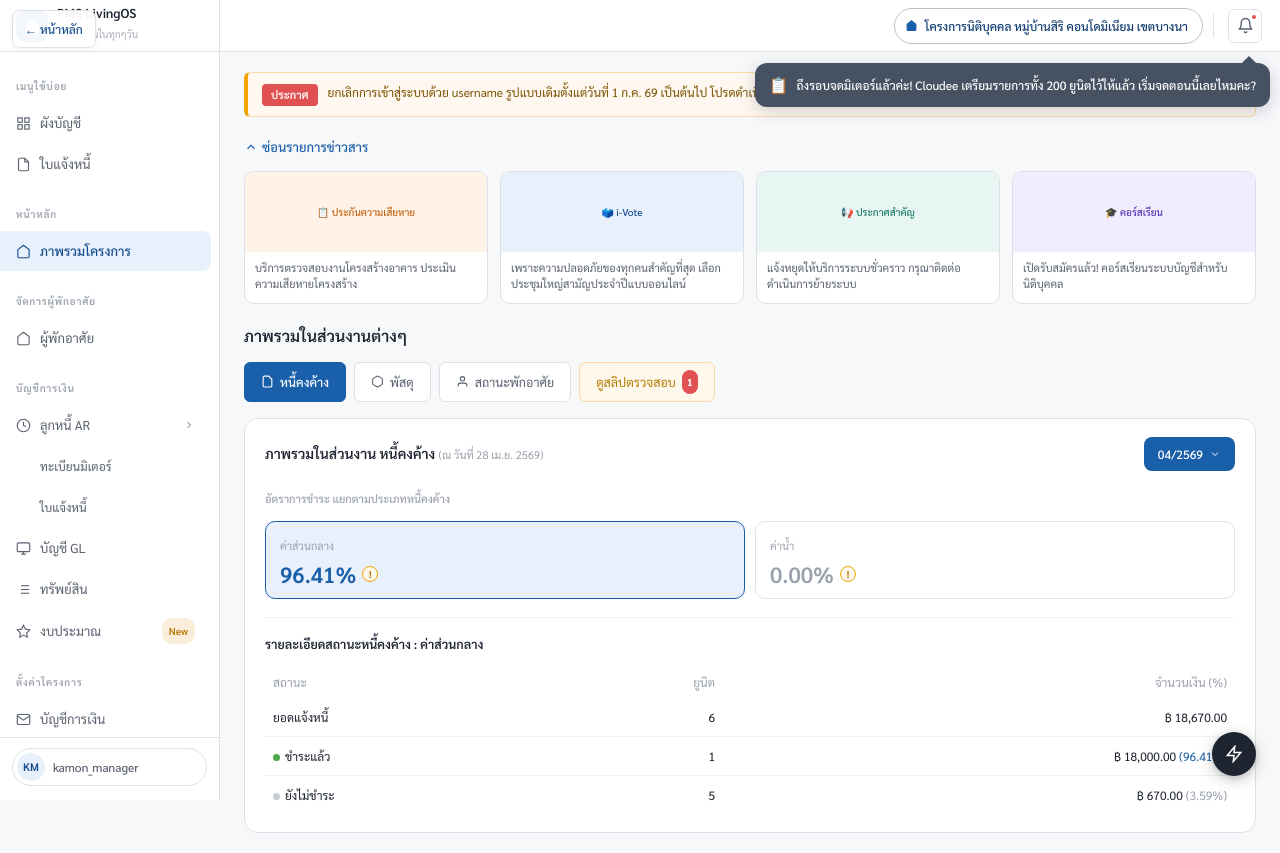
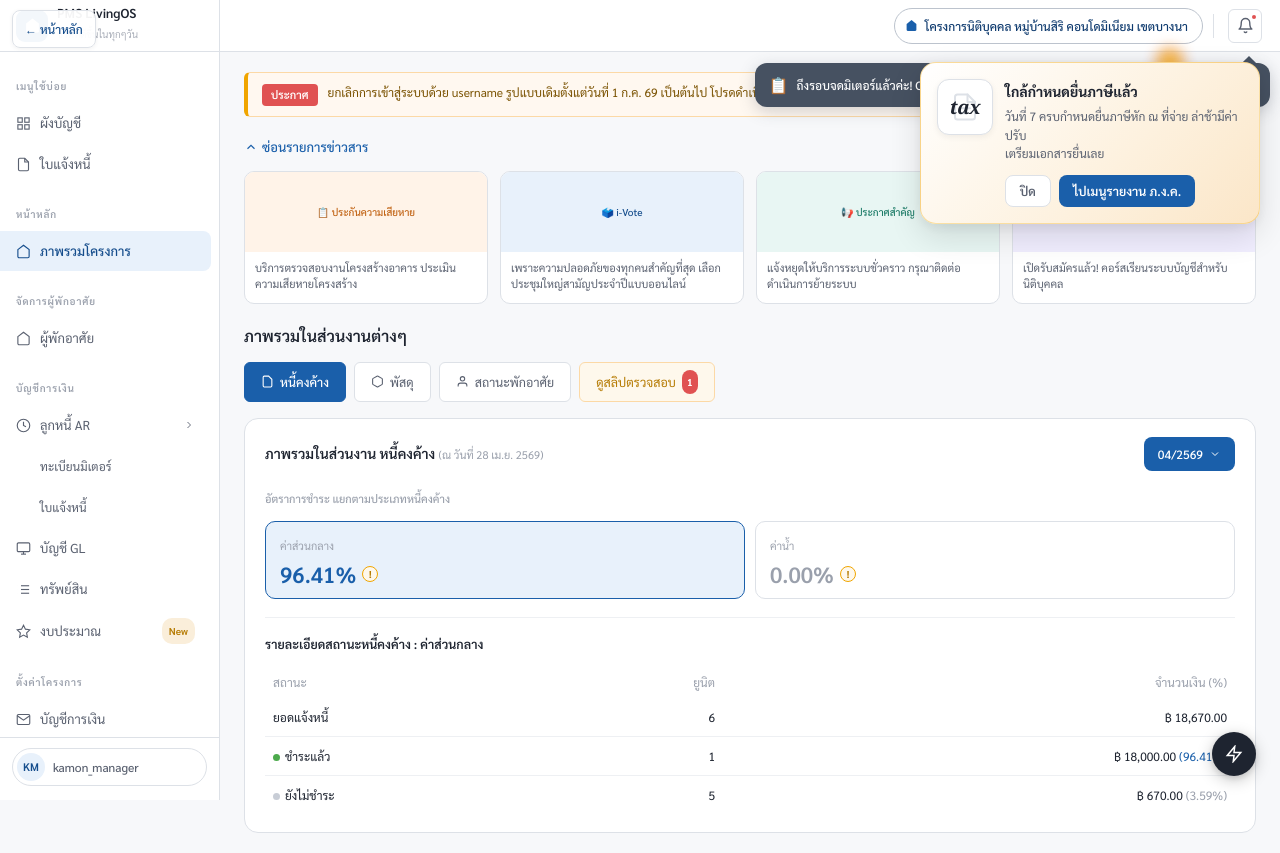
Before and after one commit to kamontools/PMSPlayground, a Vue app: page /prototype/pms-ju-drawer in a window 1280 px wide. Built offline with nearby package versions, Linux system fonts and the light colour scheme; a web font is replaced by a local one.

Commit message:
Add tax filing deadline toast to PmsJuDrawer prototype
Shows a dismissible reminder card about the upcoming withholding tax
filing deadline, with a shortcut action into the ภ.ง.ด. report menu.

Co-Authored-By: Claude Sonnet 5 <noreply@anthropic.com>

```diff
--- a/src/views/PmsJuDrawer.vue
+++ b/src/views/PmsJuDrawer.vue
@@ -197,6 +197,31 @@
       </div>
     </main>
 
+    <transition name="tax-toast-fade">
+      <div v-if="taxToastVisible" class="tax-toast" ref="taxToastRef">
+        <div class="tax-toast-orb" aria-hidden="true" />
+        <div class="tax-toast-card" ref="taxToastCardRef">
+          <div class="tax-toast-icon">
+            <svg viewBox="0 0 24 24" fill="none" stroke="currentColor" stroke-width="1.6" stroke-linecap="round" stroke-linejoin="round">
+              <path d="M14 2H6a2 2 0 00-2 2v16a2 2 0 002 2h12a2 2 0 002-2V8z"/>
+              <polyline points="14 2 14 8 20 8"/>
+              <line x1="8" y1="13" x2="16" y2="13"/>
+              <line x1="8" y1="17" x2="13" y2="17"/>
+            </svg>
+            <span class="tax-toast-icon-label">tax</span>
+          </div>
+          <div class="tax-toast-body">
+            <div class="tax-toast-title">ใกล้กำหนดยื่นภาษีแล้ว</div>
+            <div class="tax-toast-desc">วันที่ 7 ครบกำหนดยื่นภาษีหัก ณ ที่จ่าย ล่าช้ามีค่าปรับ<br />เตรียมเอกสารยื่นเลย</div>
+            <div class="tax-toast-actions">
+              <button type="button" class="tax-toast-btn tax-toast-btn-ghost" @click="taxToastVisible = false">ปิด</button>
+              <button type="button" class="tax-toast-btn tax-toast-btn-primary" @click="taxToastVisible = false">ไปเมนูรายงาน ภ.ง.ค.</button>
+            </div>
+          </div>
+        </div>
+      </div>
+    </transition>
+
     <aside ref="juDrawerRef" class="ju-drawer" :class="{ open: drawerOpen }">
       <div class="drawer-head">
         <span class="head-title">การแจ้งเตือน</span>
@@ -383,12 +408,23 @@
 </template>
 
 <script setup>
-import { ref, computed, onMounted, onUnmounted } from 'vue'
+import { ref, computed, onMounted, onUnmounted, nextTick } from 'vue'
 
 const drawerOpen = ref(false)
 const juBtnRef = ref(null)
 const juDrawerRef = ref(null)
 const demoOpen = ref(false)
+const taxToastVisible = ref(true)
+const taxToastRef = ref(null)
+const taxToastCardRef = ref(null)
+
+function measureTaxToast() {
+  if (!taxToastRef.value || !taxToastCardRef.value) return
+  const w = taxToastCardRef.value.offsetWidth
+  const h = taxToastCardRef.value.offsetHeight
+  taxToastRef.value.style.setProperty('--toast-w', w + 'px')
+  taxToastRef.value.style.setProperty('--toast-h', h + 'px')
+}
 
 const demoStates = [
   { id: 'none',      label: 'ไม่มีแจ้งเตือน' },
@@ -649,9 +685,12 @@ function onDocumentClick(e) {
 
 onMounted(() => {
   document.addEventListener('click', onDocumentClick)
+  nextTick(measureTaxToast)
+  window.addEventListener('resize', measureTaxToast)
 })
 onUnmounted(() => {
   document.removeEventListener('click', onDocumentClick)
+  window.removeEventListener('resize', measureTaxToast)
 })
 </script>
 
@@ -814,6 +853,122 @@ onUnmounted(() => {
   -webkit-box-orient: vertical;
 }
 
+/* ── Tax deadline toast ── */
+.tax-toast {
+  position: fixed;
+  top: 62px;
+  right: 20px;
+  z-index: 260;
+  width: 340px;
+  max-width: calc(100vw - 40px);
+  --toast-w: 340px;
+  --toast-h: 140px;
+}
+.tax-toast-card {
+  position: relative;
+  z-index: 1;
+  display: flex;
+  align-items: flex-start;
+  gap: 12px;
+  padding: 16px;
+  border-radius: 16px;
+  background: linear-gradient(135deg, #fff 0%, #fdf1de 60%, #fbe6c8 100%);
+  border: 1px solid rgba(240, 165, 0, 0.35);
+  box-shadow: 0 12px 32px rgba(0, 0, 0, 0.12), 0 4px 12px rgba(0, 0, 0, 0.06);
+  font-family: var(--font, sans-serif);
+}
+.tax-toast-orb {
+  position: absolute;
+  top: 0;
+  left: 0;
+  width: 28px;
+  height: 28px;
+  border-radius: 50%;
+  background: radial-gradient(circle, rgba(255, 224, 160, 1) 0%, rgba(240, 165, 0, 0.95) 45%, rgba(240, 55, 55, 0.55) 72%, rgba(240, 55, 55, 0) 100%);
+  filter: blur(7px);
+  z-index: 0;
+  pointer-events: none;
+  offset-path: rect(0px var(--toast-w) var(--toast-h) 0px round 16px);
+  offset-distance: 0%;
+  offset-rotate: 0deg;
+  animation: tax-toast-orb-move 4s linear infinite;
+}
+@keyframes tax-toast-orb-move {
+  to { offset-distance: 100%; }
+}
+.tax-toast-icon {
+  position: relative;
+  width: 56px;
+  height: 56px;
+  flex-shrink: 0;
+  border-radius: 12px;
+  background: #fff;
+  border: 1px solid var(--gray-200, #dde1e7);
+  box-shadow: 0 2px 6px rgba(0, 0, 0, 0.06);
+  display: flex;
+  align-items: center;
+  justify-content: center;
+}
+.tax-toast-icon svg {
+  position: absolute;
+  width: 30px;
+  height: 30px;
+  color: var(--gray-200, #dde1e7);
+}
+.tax-toast-icon-label {
+  position: relative;
+  font-family: Georgia, 'Times New Roman', serif;
+  font-weight: 700;
+  font-style: italic;
+  font-size: 19px;
+  letter-spacing: -0.5px;
+  color: var(--gray-800, #1e2430);
+}
+.tax-toast-body { flex: 1; min-width: 0; }
+.tax-toast-title {
+  font-size: 14px;
+  font-weight: 700;
+  color: var(--gray-800, #1e2430);
+  margin-bottom: 4px;
+}
+.tax-toast-desc {
+  font-size: 12px;
+  line-height: 1.55;
+  color: var(--gray-600, #5a6170);
+  margin-bottom: 12px;
+}
+.tax-toast-actions { display: flex; gap: 8px; }
+.tax-toast-btn {
+  padding: 7px 14px;
+  border-radius: 8px;
+  font-size: 12.5px;
+  font-weight: 600;
+  cursor: pointer;
+  border: none;
+  font-family: var(--font, sans-serif);
+  transition: background .12s, border-color .12s;
+  white-space: nowrap;
+}
+.tax-toast-btn-ghost {
+  background: #fff;
+  border: 1px solid var(--gray-200, #dde1e7);
+  color: var(--gray-600, #5a6170);
+}
+.tax-toast-btn-ghost:hover { background: var(--gray-50, #f7f8fa); }
+.tax-toast-btn-primary {
+  background: var(--blue-600, #1a5faa);
+  color: #fff;
+}
+.tax-toast-btn-primary:hover { background: var(--blue-700, #154d8c); }
+
+.tax-toast-fade-enter-active, .tax-toast-fade-leave-active {
+  transition: opacity .2s ease, transform .2s ease;
+}
+.tax-toast-fade-enter-from, .tax-toast-fade-leave-to {
+  opacity: 0;
+  transform: translateY(-8px);
+}
+
 .pms-ju-exit {
   position: fixed;
   top: 10px;
```
